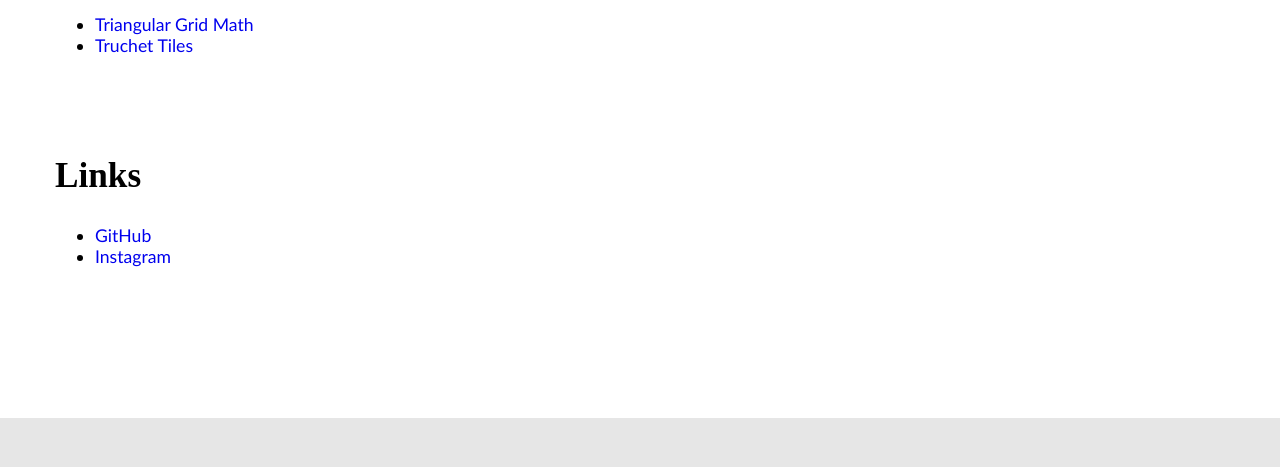
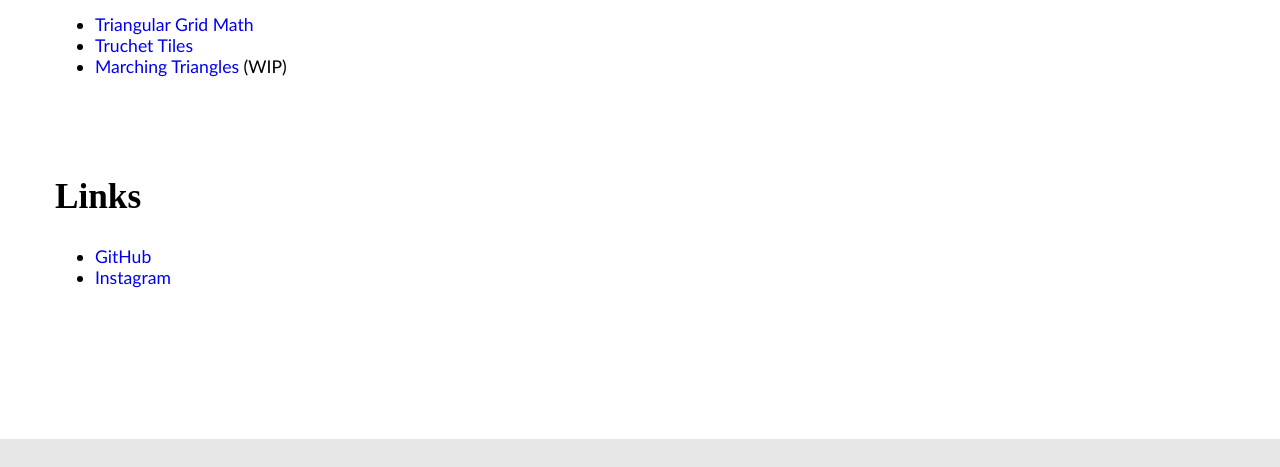
Before and after one commit to libeks/libeks.github.io, a website: page index.html in a window 1280 px wide. Shown: the part 633-1100 px from the top of the page. Drawn offline with nearby package versions, Linux system fonts and the light colour scheme; a web font is replaced by a local one.

Commit message:
Add Marching Triangles to index.html

```diff
--- a/index.html
+++ b/index.html
@@ -25,6 +25,7 @@
         <ul>
           <li><a href="triangles.html">Triangular Grid Math</a></li>
           <li><a href="truchet.html">Truchet Tiles</a></li>
+          <li><a href="marching-triangles.html">Marching Triangles</a> (WIP)</li>
         </ul>
       </section>
       <section>
```
